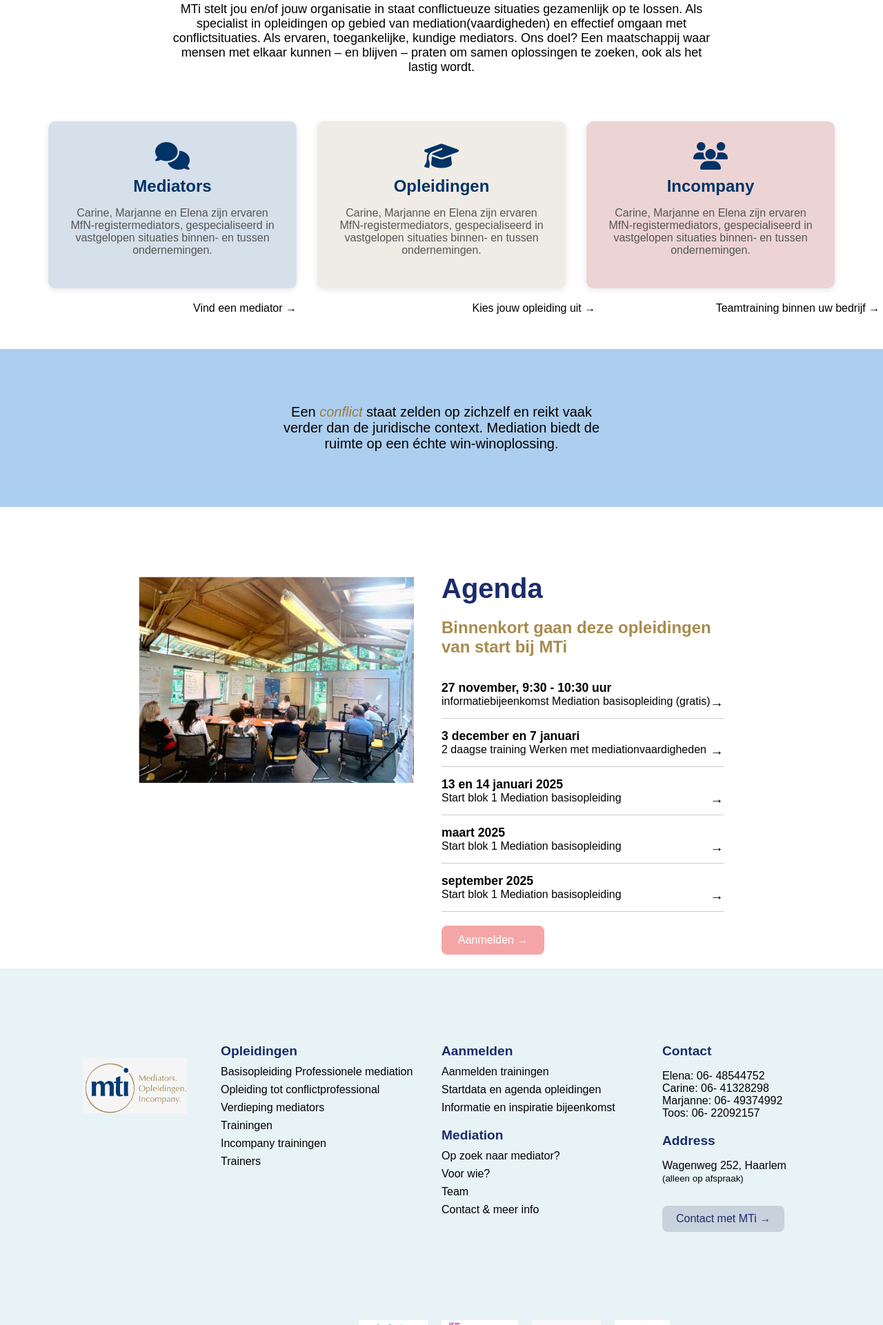
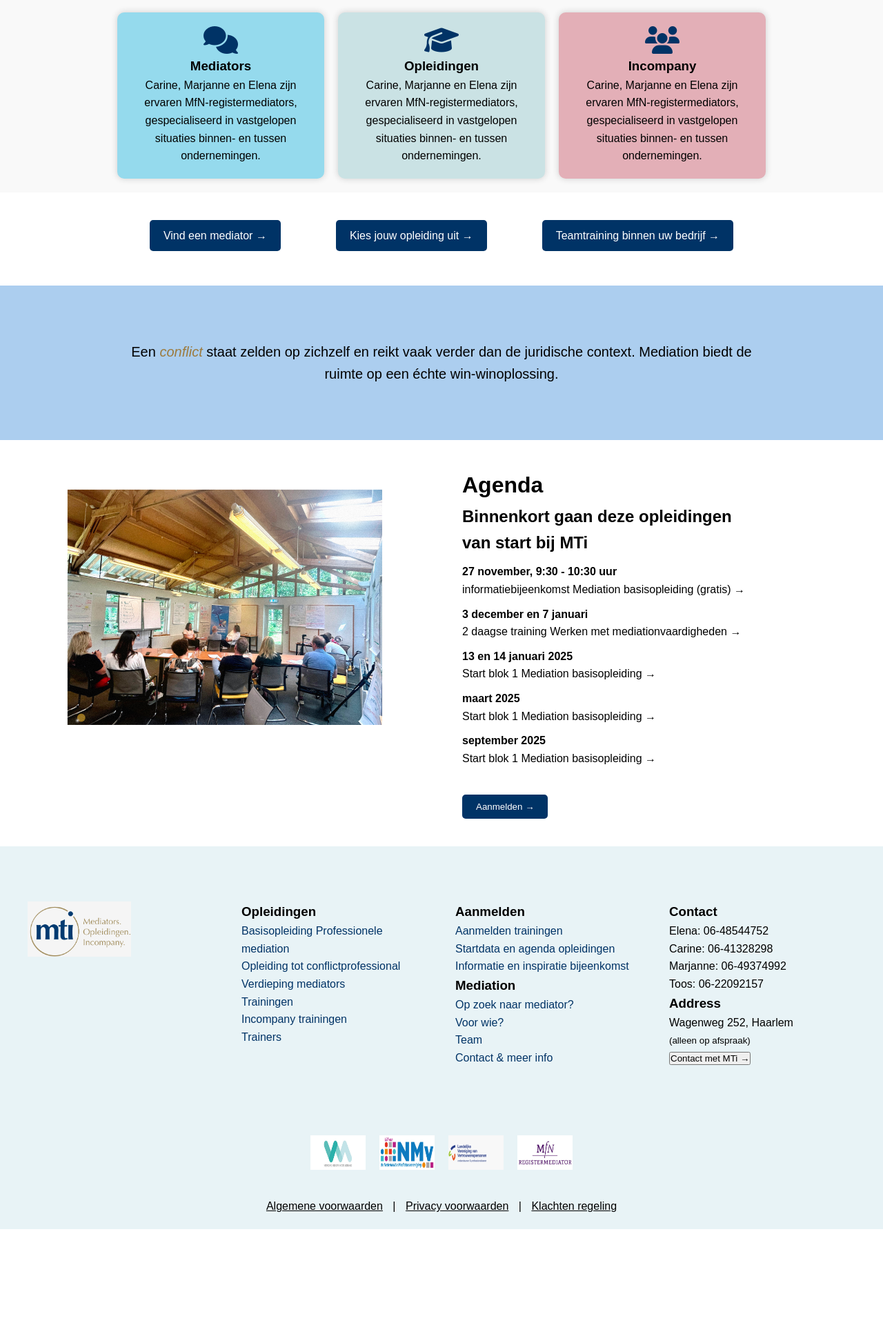
Before and after one commit to AmruthaBuridi/Task, a plain HTML site: page index.html in a window 1280 px wide. Shown: the part 879-2800 px from the top of the page at 69% size. After the commit the page ends 2661 px from the top, so only its background shows below. Drawn offline with Linux system fonts and the light colour scheme.

Commit message:
make responsive

```diff
--- a/demo.css
+++ b/demo.css
@@ -1,303 +1,237 @@
+
+* {
+  margin: 0;
+  padding: 0;
+  box-sizing: border-box;
+}
+
 body {
-    margin: 0;
   font-family: Arial, sans-serif;
+  line-height: 1.6;
 }
+
 header {
   display: flex;
-    justify-content: space-between;
+  flex-direction: column;
   align-items: center;
   padding: 20px;
-    background: white;
-    box-shadow: 0 2px 5px rgba(0,0,0,0.1);
+  background: #f0f0f0;
 }
-  nav a {
-    margin: 0 15px;
-    text-decoration: none;
-    color: black;
-    font-weight: bold;
+
+header img {
+  max-width: 100%;
+  height: auto;
 }
-  .contact-btn {
+
+nav {
+  display: flex;
+  flex-wrap: wrap;
+  justify-content: center;
+  gap: 15px;
+  margin-top: 20px;
+
+}
+nav a:hover {
   background-color: #003366;
   color: white;
-    padding: 10px 20px;
-    border-radius: 10px;
-    text-decoration: none;
 }
-  .hero {
-    position: relative;
-    text-align: center;
-    margin:50px;
-  }
-  .hero img {
-    width: 100%;
-    height: auto;
-  }
-  .hero-text {
-    position: absolute;
-    top: 50%;
-    left: 50%;
-    transform: translate(-50%, -50%);
-    color: white;
-  }
-  .hero-text h1 {
-    font-size: 48px;
-    margin: 0;
-  }
-  .hero-text p {
-    font-size: 24px;
-    margin: 10px 0 0;
-  }
-  .content {
-    padding: 50px 20px;
-    text-align: center;
-  }
-  .content h2 {
-    font-size: 36px;
-    color: #003366;
-  }
-  .content p {
-    font-size: 18px;
-    margin-top: 20px;
-    max-width: 800px;
-    margin-left: auto;
-    margin-right: auto;
-  }
-  .cards-section {
-    display: flex;
-    justify-content: center;
-    gap: 30px;
-    margin-bottom:20px;
-    flex-wrap: wrap;
-  }
-  .card {
-    background: #f5f5f5;
-    padding: 30px;
-    width: 300px;
-    text-align: center;
-    border-radius: 10px;
-    box-shadow: 0 2px 10px rgba(0,0,0,0.1);
-    transition: transform 0.3s ease;
-  }
-  .card:hover {
-    transform: translateY(-10px);
-  }
-  .card img {
-    height: 80px;
-    margin-bottom: 0px;
-  }
-  .card h3 {
-    margin: 10px 0;
-    font-size: 24px;
-    color: #003366;
-  }
-  .card p {
-    font-size: 16px;
-    color: #555;
-  }
-  .card a {
-    display: block;
-    margin-top: 20px;
-    text-decoration: none;
-    font-weight: bold;
-    color: #003366;
-  }
-  /* Specific background colors for each card */
-  .mediators {
-    background-color: #d6e0eb;
-  }
-  .opleidingen {
-    background-color: #efece6;
-  }
-  .incompany {
-    background-color: #edd4d4;
-  }
-  .A
-  {
-    text-decoration: none;
-    padding-left:280px;
-    color:black;
-}
-.B
-{
-  text-decoration: none;
-  padding-left:250px;
-  color:black;
-}
-.C
-{
-  text-decoration: none;
-  padding-left:170px;
-  color:black;
-}
-.D
-{
-    background-color: gray;
-    height:100px;
-    width:100%;
 
-}
-.P
-{
-    align-items: center;
-}
-.img {
-  height:300px;
-  width:400px;
-  padding-top:100px;
-  padding-left:200px;
-  padding-right: 20px;
-}
-.container {
+.agenda-wrapper {
   display: flex;
   flex-wrap: wrap;
+  gap: 20px;
   padding: 20px;
-  float:left;
+  align-items: flex-start;
 }
 
-.image-section {
-  flex: 1 1 40%;
-  min-width: 300px;
+.agenda-image {
+  display: flex;
+  justify-content: center; /* center horizontally */
+  padding: 50px 20px;      /* responsive top spacing with side padding */
+  box-sizing: border-box;
 }
 
+.agenda-image img {
+  max-width: 100%;
+  height: auto;
+  display: block;
+}
 
-
-.agenda-section {
-  flex: 1 1 60%;
-  padding: 20px;
-  float:right;
+.agenda-image,
+.agenda-content {
+  flex: 1 1 300px;
 }
 
 .agenda-section h1 {
-  color: #1a2c6b;
-  font-size: 2.5em;
-  margin-bottom: 10px;
-}
-
-.agenda-section h2 {
-  color: #a88b4c;
-  font-size: 1.5em;
-  margin-bottom: 20px;
+  margin-top: 0;
 }
 
 .agenda-item {
-  border-bottom: 1px solid #ccc;
-  padding: 15px 0;
-}
-
-.agenda-item strong {
-  font-size: 1.1em;
-}
-
-.agenda-arrow {
-  float: right;
-  font-size: 1.2em;
+  margin-bottom: 15px;
 }
 
 .button-container {
   margin-top: 20px;
 }
 
+
+/* Responsive breakpoint for smaller screens */
+@media screen and (max-width: 768px) {
+  .agenda-wrapper {
+    flex-direction: column;
+    align-items: center;
+    text-align: center;
+  }
+
+  .agenda-content {
+    width: 100%;
+  }
+}
+
+nav a {
+  text-decoration: none;
+  padding: 10px 15px;
+  color: #003366;
+  font-weight: bold;
+}
+
+.hero {
+  display: flex;
+  flex-direction: column;
+  align-items: center;
+  text-align: center;
+}
+
+.hero img {
+  max-width: 100%;
+  height: auto;
+}
+
+.hero-text {
+  margin: 20px;
+}
+
+.content {
+  padding: 20px;
+  text-align: center;
+}
+
+.cards-section {
+  display: flex;
+  flex-wrap: wrap;
+  justify-content: center;
+  gap: 20px;
+  padding: 20px;
+  background: #f9f9f9;
+}
+
+.card {
+  flex: 1 1 250px;
+  max-width: 300px;
+  padding: 20px;
+  background: white;
+  border-radius: 10px;
+  box-shadow: 0 0 10px #ccc;
+  text-align: center;
+}
+.center-buttons {
+  display: flex;
+  justify-content: center; /* Center buttons horizontally */
+  flex-wrap: wrap;
+  gap: 10px;
+  margin: 40px 0;
+
+  gap:80px;
+  padding: 0 10px; /* Optional: helps with spacing on small screens */
+}
+
+
+section a.A,
+section a.B,
+section a.C {
+  display: inline-block;
+  padding: 10px 20px;
+  background: #003366;
+  color: white;
+  text-decoration: none;
+  border-radius: 5px;
+}
+
+
+.agenda-section {
+  padding: 20px;
+  flex: 1;
+}
+
+.agenda-item {
+  margin: 10px 0;
+  font-size: 16px;
+}
+
 .button-container button {
-  background-color: #f4a6a6;
+  margin-top: 20px;
+  padding: 10px 20px;
+  background: #003366;
+  color: white;
   border: none;
-  padding: 12px 24px;
-  color: white;
-  font-size: 1em;
-  border-radius: 8px;
+  border-radius: 5px;
   cursor: pointer;
 }
 
-.button-container button:hover {
-  background-color: #f28181;
+.footer {
+  display: flex;
+  flex-wrap: wrap;
+  padding: 40px 20px;
+  background-color: rgb(232, 243, 246);
 }
 
-@media (max-width: 768px) {
-  .container {
-    flex-direction: column;
-  }
-}
-/* .footer {
-
-  flex-wrap: wrap;
-  justify-content: space-between;
-  padding: 40px 60px;
-  border-top: 1px solid #ddd;
-} */
-
 .footer-column {
-  flex: 1 1 200px;
-  margin-bottom: 20px;
-}
-
-.footer-logo {
-  display: flex;
-  flex-direction: column;
-  align-items: flex-start;
-}
-
-.footer-logo img {
-  height: 80px;
-  margin-bottom: 10px;
-}
-
-.footer-column h3 {
-  color: #1a2c6b;
-  font-size: 1.2em;
-  margin-bottom: 10px;
+  flex: 1 1 250px;
+  padding: 20px;
 }
 
 .footer-column ul {
   list-style: none;
-  padding: 0;
-  margin: 0;
-}
-
-.footer-column ul li {
-  margin-bottom: 8px;
 }
 
 .footer-column ul li a {
   text-decoration: none;
-  color: #000;
-}
-
-.footer-contact button {
-  margin-top: 15px;
-  padding: 10px 20px;
-  border: none;
-  background-color: #c8d2dc;
-  color: #1a2c6b;
-  border-radius: 8px;
-  cursor: pointer;
-  font-size: 1em;
-}
-
-.footer-contact button:hover {
-  background-color: #aeb8c2;
+  color: #003366;
 }
 
 .footer-bottom {
-  text-align: center;
-
+  display: flex;
+  flex-wrap: wrap;
+  justify-content: center;
+  gap: 10px;
   padding: 20px;
-  font-size: 0.9em;
+  background-color: rgb(232, 243, 246);
 }
 
 .footer-bottom img {
-  height: 40px;
-  margin: 0 10px;
-  vertical-align: middle;
-}
-
-.footer-bottom a {
-  margin: 0 10px;
-  text-decoration: none;
-  color: #000;
+  max-width: 80px;
+  height: auto;
 }
 
 @media (max-width: 768px) {
+  nav {
+    flex-direction: column;
+  }
+
+  .hero {
+    flex-direction: column;
+  }
+
   .footer {
     flex-direction: column;
-    padding: 20px;
+    align-items: center;
+  }
+
+  .footer-column {
+    text-align: center;
+  }
+
+  .agenda-section {
+    padding: 10px;
   }
 }
--- a/index.html
+++ b/index.html
@@ -5,10 +5,10 @@
   <meta name="viewport" content="width=device-width, initial-scale=1.0">
   <title>MTi Opleidingen en Mediation</title>
   <link href="demo.css" rel="stylesheet">
+  <meta name="viewport" content="width=device-width, initial-scale=1.0">
   <link rel="stylesheet" href="https://cdnjs.cloudflare.com/ajax/libs/font-awesome/6.4.0/css/all.min.css">
 </head>
 <body>
-
 <header>
   <div>
     <img src="E.png" alt="Logo" height="150" style="padding-top:-40px">
@@ -23,10 +23,9 @@
 </header>
 
 <div class="hero">
-  <img src="A.png" alt="Training Session">
+  <img src="A.png" alt="Training Session" style="margin-top:10px;">
   <div class="hero-text">
-    <h1>Welkom!</h1>
-    <p>Bij MTi opleidingen en mediation</p>
+
   </div>
 </div>
 
@@ -40,48 +39,49 @@
   </p>
 </section>
 <section class="cards-section">
-  <div class="card mediators">
+  <div class="card mediators" style="background-color: #95daed;">
     <!-- <img src="B.jpeg" alt="Mediators Icon"> -->
     <i class="fas fa-comments" style="font-size: 40px; color: #003366;"></i>
     <h3>Mediators</h3>
     <p>Carine, Marjanne en Elena zijn ervaren MfN-registermediators, gespecialiseerd in vastgelopen situaties binnen- en tussen ondernemingen.</p>
     <!-- <a href="#">Vind een mediator →</a> -->
   </div>
-  <div class="card opleidingen">
+  <div class="card opleidingen" style="background-color: rgb(202, 226, 228);">
     <!-- <img src="C.png" alt="Opleidingen Icon"> -->
     <i class="fas fa-graduation-cap" style="font-size: 40px; color: #003366;"></i>
     <h3>Opleidingen</h3>
     <p>Carine, Marjanne en Elena zijn ervaren MfN-registermediators, gespecialiseerd in vastgelopen situaties binnen- en tussen ondernemingen.</p>
     <!-- <a href="#">Kies jouw opleiding uit →</a> -->
   </div>
-  <div class="card incompany">
+  <div class="card incompany"  style="background-color:rgb(227, 175, 183)">
     <i class="fas fa-users" style="font-size: 40px; color: #003366;"></i>
     <h3>Incompany</h3>
     <p>Carine, Marjanne en Elena zijn ervaren MfN-registermediators, gespecialiseerd in vastgelopen situaties binnen- en tussen ondernemingen.</p>
     <!-- <a href="#">Teamtraining binnen uw bedrijf →</a> -->
   </div>
 </section>
-<section>
+<section class="center-buttons">
     <a href="#" class="A">Vind een mediator →</a>
     <a href="#" class="B">Kies jouw opleiding uit →</a>
     <a href="#" class="C">Teamtraining binnen uw bedrijf →</a>
 
 </section>
-<div style="background-color: #acceef; padding: 80px 400px; text-align: center; margin-top:50px">
+<div style="background-color: #acceef; padding: 80px 20px; text-align: center; margin-top: 50px;">
+  <div style="max-width: 900px; margin: 0 auto;">
     <p style="font-size: 20px; color: #000; margin: 0;">
       Een <span style="font-style: italic; color: #9c7b3f;">conflict</span> staat zelden op zichzelf en reikt vaak verder dan de juridische context.
       Mediation biedt de ruimte op een échte win-winoplossing.
     </p>
   </div>
-  <div>
-    <div style="display:flex; float:left">
-      <div>
+</div>
+
+  <div class="agenda-wrapper">
+    <div class="agenda-image">
       <img src="D.png" class="img" alt="image">
     </div>
-    <div style="display:flex; float:right;">
-      <div>
+    <div class="agenda-content">
       <div class="agenda-section">
-          <h1 style="padding-top:50px">Agenda</h1>
+        <h1>Agenda</h1>
         <h2>Binnenkort gaan deze opleidingen <br> van start bij MTi</h2>
 
         <div class="agenda-item">
@@ -94,6 +94,7 @@
           <strong>3 december en 7 januari</strong><br>
           2 daagse training Werken met mediationvaardigheden
           <span class="agenda-arrow">→</span>
+
         </div>
 
         <div class="agenda-item">
@@ -120,18 +121,16 @@
       </div>
     </div>
   </div>
-  </div>
+
+
+  <footer class="footer" style="display: flex; flex-wrap: wrap; background-color: rgb(232, 243, 246); width: 100%; padding: 60px 20px; box-sizing: border-box;">
+    <div class="footer-column footer-logo" style="flex: 1 1 250px; padding: 20px;">
+      <img src="F.png" alt="MTi Logo" style="max-width: 150px; height: auto;" />
     </div>
 
-  <footer class="footer" style="display:flex; float:left; background-color: rgb(232, 243, 246); width:100%; height:400px; padding-top:90px">
-    <div class="footer-column footer-logo">
-      <img src="F.png" alt="MTi Logo" style="padding-top:40px; padding-left:120px;"/>
-      <!-- <p style="color: #b68f3d; padding-left:80px;">Mediators.<br>Opleidingen.<br>Incompany.</p> -->
-    </div>
-
-    <div class="footer-column">
+    <div class="footer-column" style="flex: 1 1 250px; padding: 20px;">
       <h3>Opleidingen</h3>
-      <ul>
+      <ul style="list-style: none; padding: 0;">
         <li><a href="#">Basisopleiding Professionele mediation</a></li>
         <li><a href="#">Opleiding tot conflictprofessional</a></li>
         <li><a href="#">Verdieping mediators</a></li>
@@ -141,16 +140,16 @@
       </ul>
     </div>
 
-    <div class="footer-column">
+    <div class="footer-column" style="flex: 1 1 250px; padding: 20px;">
       <h3>Aanmelden</h3>
-      <ul>
+      <ul style="list-style: none; padding: 0;">
         <li><a href="#">Aanmelden trainingen</a></li>
         <li><a href="#">Startdata en agenda opleidingen</a></li>
         <li><a href="#">Informatie en inspiratie bijeenkomst</a></li>
       </ul>
 
       <h3>Mediation</h3>
-      <ul>
+      <ul style="list-style: none; padding: 0;">
         <li><a href="#">Op zoek naar mediator?</a></li>
         <li><a href="#">Voor wie?</a></li>
         <li><a href="#">Team</a></li>
@@ -158,12 +157,14 @@
       </ul>
     </div>
 
-    <div class="footer-column footer-contact">
+    <div class="footer-column footer-contact" style="flex: 1 1 250px; padding: 20px;">
       <h3>Contact</h3>
-      <p>Elena: 06- 48544752<br>
-         Carine: 06- 41328298<br>
-         Marjanne: 06- 49374992<br>
-         Toos: 06- 22092157</p>
+      <p>
+        Elena: 06-48544752<br>
+        Carine: 06-41328298<br>
+        Marjanne: 06-49374992<br>
+        Toos: 06-22092157
+      </p>
 
       <h3>Address</h3>
       <p>Wagenweg 252, Haarlem<br><small>(alleen op afspraak)</small></p>
@@ -171,20 +172,21 @@
     </div>
   </footer>
 
-  <div class="footer-bottom" style="display:flex; float:left; background-color: rgb(232, 243, 246); width: 97.5%;">
-    <img src="H.jpg" style="padding-left:490px;" height="200px" width="100px;" alt="VM" />
-    <img src="G.jpg" alt="NMv" />
-    <img src="J.jpg" alt="Vertrouwenspersonen" />
-    <img src="I.jpg" alt="MfN" />
 
+  <div class="footer-bottom" style="display: flex; flex-wrap: wrap; justify-content: center; align-items: center; background-color: rgb(232, 243, 246); padding: 20px; gap: 20px;">
+    <img src="H.jpg" alt="VM" style="height: 50px; width: auto;" />
+    <img src="G.jpg" alt="NMv" style="height: 50px; width: auto;" />
+    <img src="J.jpg" alt="Vertrouwenspersonen" style="height: 50px; width: auto;" />
+    <img src="I.jpg" alt="MfN" style="height: 50px; width: auto;" />
   </div>
 
-   <div style="display:flex; float:left; padding-bottom:100px; background-color:  rgb(232, 243, 246); width:100%">
 
-    <a href="#" style="padding-left:530px; color:black">Algemene voorwaarden</a> &nbsp;|
-    <a href="#" style="color:black">Privacy voorwaarden</a> |&nbsp;
-    <a href="#" style="color:black;">Klachten regeling</a>&nbsp;
+  <div style="background-color: rgb(232, 243, 246); padding: 20px; text-align: center;">
+    <a href="#" style="color: black; margin: 0 10px;">Algemene voorwaarden</a> |
+    <a href="#" style="color: black; margin: 0 10px;">Privacy voorwaarden</a> |
+    <a href="#" style="color: black; margin: 0 10px;">Klachten regeling</a>
   </div>
+
 
 
 
```
Lines whose indentation alone changed are shown as unchanged.
